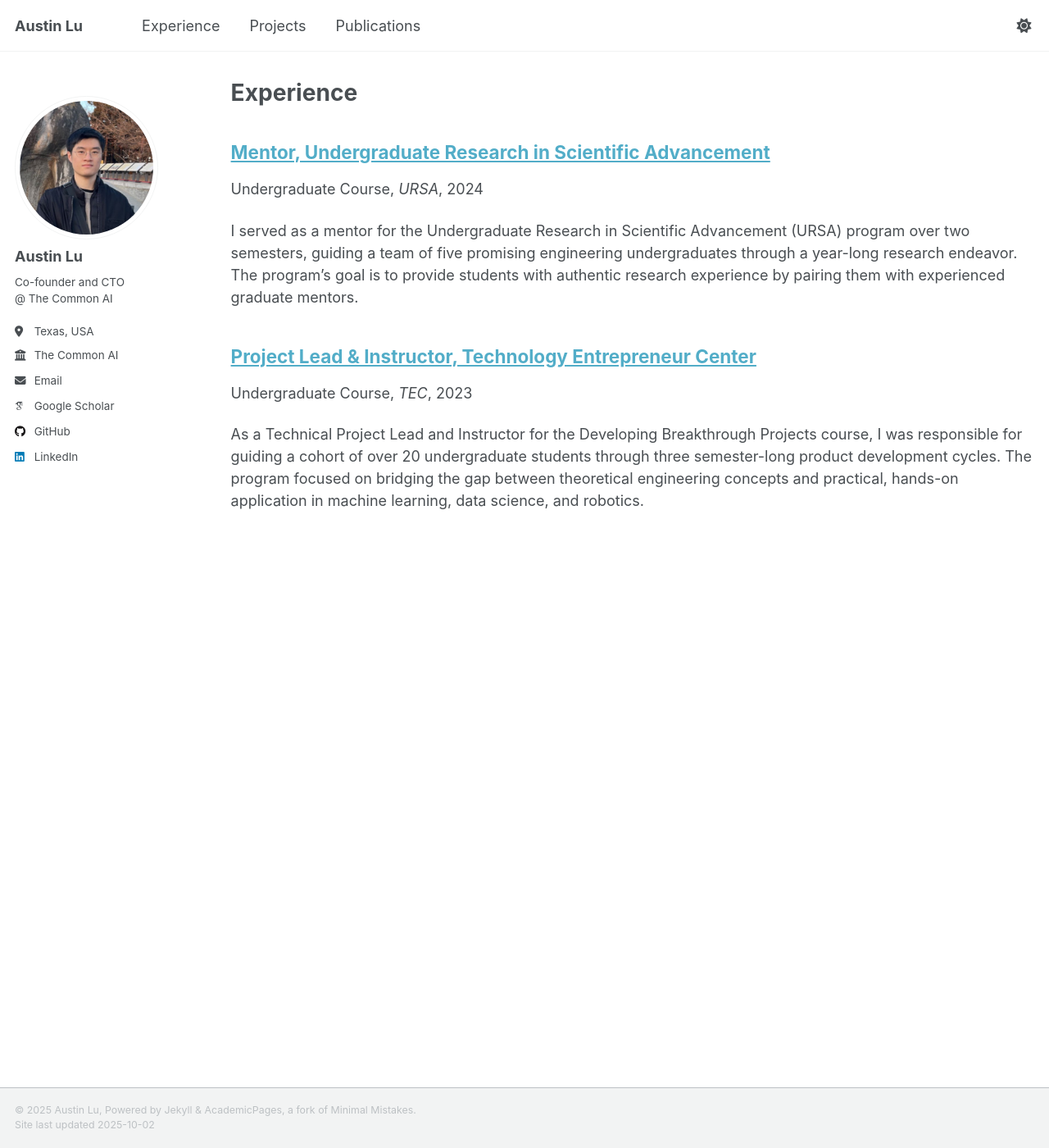
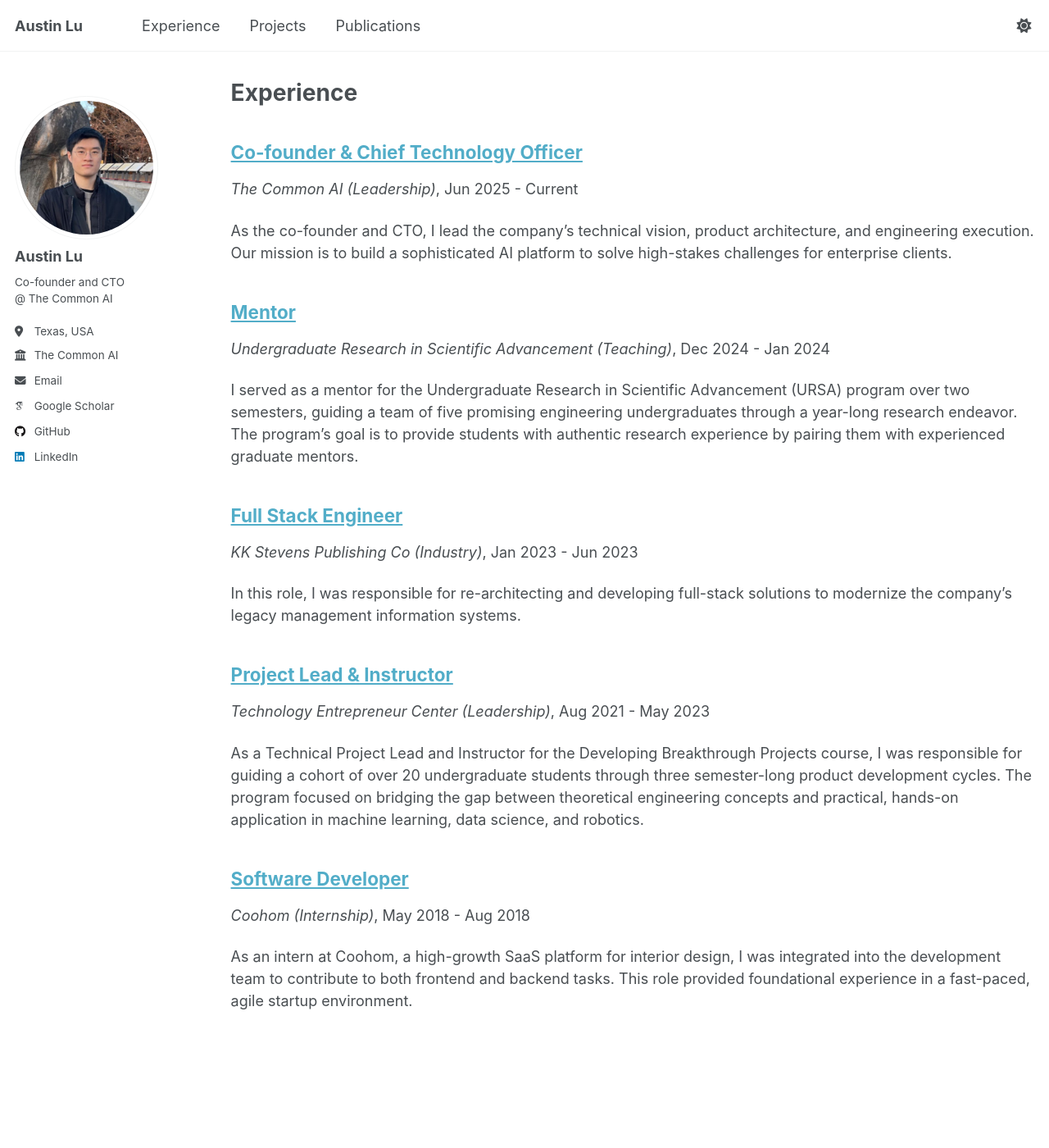
Before and after one commit to au79755/au79755.github.io, a Jekyll site: the page built from _pages/experience.html, in a window 1280 px wide and 1400 px high. Shown: the whole window at 82% size. Built offline with Jekyll 4.4.1, drawn with Linux system fonts in a browser that asks for light colours; some web fonts are replaced; a script that is not in the unit is left out.

Commit message:
Tweak experiences and presentation of

```diff
--- /dev/null
+++ b/_experience/2018-coohom.md
@@ -0,0 +1,18 @@
+---
+title: "Software Developer"
+collection: experience
+type: "Internship"
+permalink: /experience/2018-coohom-intern
+venue: "Coohom"
+date: 2018-05-01
+edate: 2018-08-31
+location: "Shanghai, China"
+---
+
+As an intern at Coohom, a high-growth SaaS platform for interior design, I was integrated into the development team to contribute to both frontend and backend tasks. This role provided foundational experience in a fast-paced, agile startup environment.
+
+### **Key Responsibilities & Learnings**
+
+* **Full-Stack Contribution:** Supported UI/UX and backend teams on various development tasks, gaining practical experience in the full software development lifecycle.
+* **Automation & Localization:** Developed automation scripts to assist with software localization and testing.
+* **Technical Growth:** Gained hands-on experience with modern web technologies, version control, and software testing methodologies in a startup setting.
--- /dev/null
+++ b/_experience/2021-teaching-tec.md
@@ -0,0 +1,18 @@
+---
+title: "Project Lead & Instructor"
+collection: experience
+type: "Leadership"
+permalink: /experience/2023-experience-tec
+venue: "Technology Entrepreneur Center"
+date: 2021-08-01
+edate: 2023-05-01
+location: "Champaign, IL, USA"
+---
+
+As a Technical Project Lead and Instructor for the Developing Breakthrough Projects course, I was responsible for guiding a cohort of over 20 undergraduate students through three semester-long product development cycles. The program focused on bridging the gap between theoretical engineering concepts and practical, hands-on application in machine learning, data science, and robotics.
+
+### **Role & Responsibilities**
+
+* **Instructor:** My primary role was to serve as the technical expert and mentor for student teams. This involved designing curriculum, leading weekly workshops, and providing one-on-one guidance to help students scope, build, and present functional prototypes.
+* **System Development:** Developed full-stack software for multi-robot platforms, focusing on real-time control, multimodal sensor (image, audio) processing, and web-based orchestration.
+* **Technical Presentations:** Delivered advanced presentations on robotics and AI to diverse audiences, including graduate researchers and faculty.
--- /dev/null
+++ b/_experience/2023-kkspc.md
@@ -0,0 +1,17 @@
+---
+title: "Full Stack Engineer"
+collection: experience
+type: "Industry"
+permalink: /experience/2023-kkspc
+venue: "KK Stevens Publishing Co"
+date: 2023-01-30
+edate: 2023-06-30
+location: "Astoria, IL, USA"
+---
+
+In this role, I was responsible for re-architecting and developing full-stack solutions to modernize the company's legacy management information systems.
+
+### **Accomplishments**
+
+* **System Modernization:** Led the development of a new web-based enterprise application, replacing an outdated system to improve efficiency and user experience.
+* **Process Optimization:** Worked directly with stakeholders to understand business needs, resulting in a more streamlined workflow and reduced operational overhead.
--- a/_experience/2023-teaching-tec.md
+++ /dev/null
@@ -1,22 +0,0 @@
----
-title: "Project Lead & Instructor, Technology Entrepreneur Center"
-collection: experience
-type: "Undergraduate Course"
-permalink: /experience/2023-experience-tec
-venue: "TEC"
-date: 2023-12-15
-location: "Champaign, IL, USA"
----
-
-As a Technical Project Lead and Instructor for the Developing Breakthrough Projects course, I was responsible for guiding a cohort of over 20 undergraduate students through three semester-long product development cycles. The program focused on bridging the gap between theoretical engineering concepts and practical, hands-on application in machine learning, data science, and robotics.
-
-### **Role & Responsibilities**
-
-My primary role was to serve as the technical expert and mentor for student teams. This involved designing curriculum, leading weekly workshops, and providing one-on-one guidance to help students scope, build, and present functional prototypes. I also delivered advanced presentations on emerging topics in robotics and AI to graduate-level researchers, fostering a collaborative learning environment.
-
-### **Topics Covered**
-
-* Spectral Analysis & Signal Processing
-* Automated Data Collection & Processing
-* Fundamentals of Machine Learning Models
-* Real-time Control Systems for Robotics
--- a/_experience/2024-mentorship-ursa.md
+++ b/_experience/2024-mentorship-ursa.md
@@ -1,10 +1,11 @@
 ---
-title: "Mentor, Undergraduate Research in Scientific Advancement"
+title: "Mentor"
 collection: experience
-type: "Undergraduate Course"
+type: "Teaching"
 permalink: /experience/2024-mentorship-ursa
-venue: "URSA"
+venue: "Undergraduate Research in Scientific Advancement"
 date: 2024-12-15
+edate: 2024-01-15
 location: "Champaign, IL, USA"
 ---
 
--- /dev/null
+++ b/_experience/2025-cofounder.md
@@ -0,0 +1,18 @@
+---
+title: "Co-founder & Chief Technology Officer"
+collection: experience
+type: "Leadership"
+permalink: /experience/2025-cofounder
+venue: "The Common AI"
+date: 2025-06-01
+location: "Dallas, TX, USA"
+---
+
+As the co-founder and CTO, I lead the company's technical vision, product architecture, and engineering execution. Our mission is to build a sophisticated AI platform to solve high-stakes challenges for enterprise clients.
+
+### **Key Responsibilities**
+
+* **Technical Strategy:** Defining the long-term technical roadmap, selecting technology stacks, and ensuring our architecture is scalable, secure, and aligned with business goals.
+* **Product Architecture:** Designing the end-to-end system for our agentic AI platform, from data ingestion and processing pipelines to the user-facing application layer.
+* **Team Leadership:** Building and managing the engineering team, fostering a culture of innovation and execution, and mentoring team members.
+* **Execution:** Leading the hands-on development of core product features, including implementing functionalities for agentic orchestration.
--- a/_includes/archive-single.html
+++ b/_includes/archive-single.html
@@ -39,7 +39,8 @@
     {% endif %}
 
         {% if post.collection == 'experience' %}
-          <p> {{ post.type }}, <i>{{ post.venue }}</i>, {{ post.date | default: "1900-01-01" | date: "%Y" }} </p>
+        <p> <i>{{ post.venue }} ({{ post.type }})</i>, {{ post.date | default: "2019-01-01" | date: "%b %Y" }} - {{ post.edate | default: "Current" | date: "%b %Y" }} </p>
+        <!-- <p> <i>{{ post.venue }} ({{ post.type }})</i>, {{ post.date | default: "2019-01-01" | date: "%Y" }} - {{ post.edate | default: "Current" | edate: "%Y" }} </p> -->
         {% elsif post.collection == 'publications' %}
           <p>Published by <i>{{ post.venue }}</i>, {{ post.date | default: "1900-01-01" | date: "%Y" }} </p>
         {% elsif post.date %}
```
